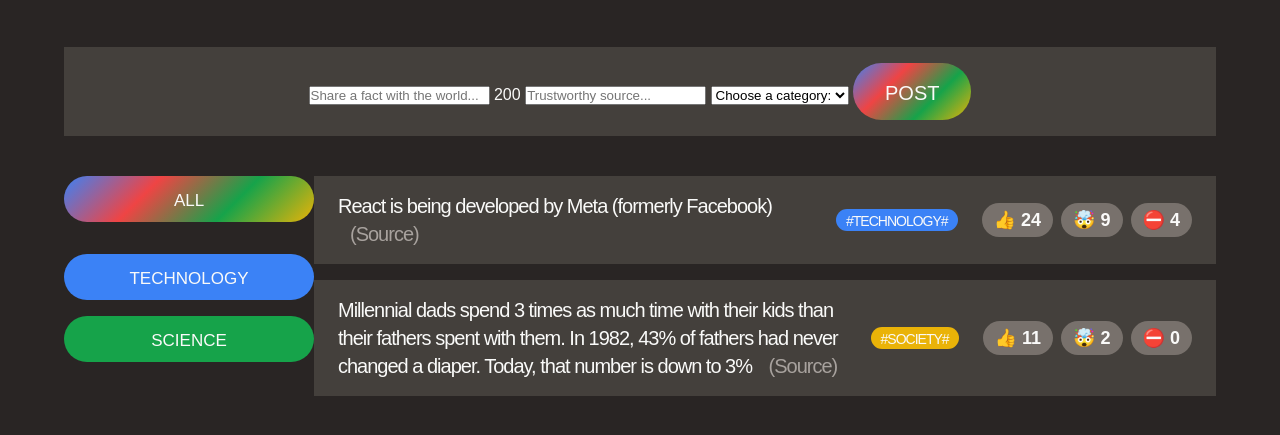
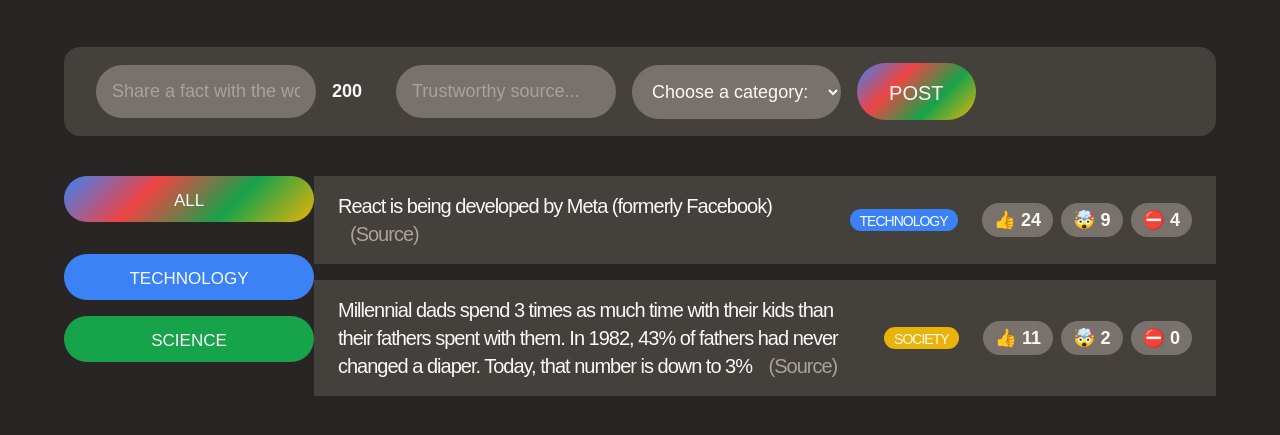
Before and after one commit to yenndang/today-i-learned, a plain HTML site: page index.html in a window 1280 px wide. Shown: the part 129-564 px from the top of the page. Drawn offline with Linux system fonts and the light colour scheme; a web font is replaced by a local one.

Commit message:
[css]Style form elements

```diff
--- a/index.html
+++ b/index.html
@@ -76,7 +76,7 @@
                 >
               </p>
               <span class="tag" style="background-color: #3b82f6"
-                >#technology#</span
+                >technology</span
               >
               <div class="vote-buttons">
                 <button>👍 24</button>
@@ -96,9 +96,7 @@
                   >(Source)</a
                 >
               </p>
-              <span class="tag" style="background-color: #eab308"
-                >#society#</span
-              >
+              <span class="tag" style="background-color: #eab308">society</span>
               <div class="vote-buttons">
                 <button>👍 11</button>
                 <button>🤯 2</button>
--- a/style.css
+++ b/style.css
@@ -30,8 +30,11 @@ body {
 .fact-form {
   background-color: #44403c;
   margin-bottom: 40px;
-  padding: 16px 40px;
-  text-align: center;
+  padding: 16px 32px;
+  display: flex;
+  align-items: center;
+  gap: 16px;
+  border-radius: 16px;
 }
 
 .main {
@@ -161,3 +164,29 @@ ul {
   width: 100%;
   background-image: none;
 }
+
+.fact-form input,
+.fact-form select {
+  max-width: 220px;
+  background-color: #78716c;
+  border: none;
+  border-radius: 100px;
+  padding: 16px;
+  font-size: 18px;
+  color: inherit;
+  font-family: inherit;
+}
+
+.fact-form input::placeholder {
+  color: #a8a29e;
+}
+
+.fact-form input:first-child {
+  flex-grow: 1;
+}
+
+.fact-form span {
+  font-weight: 600;
+  font-size: 18px;
+  margin-right: 18px;
+}
```
